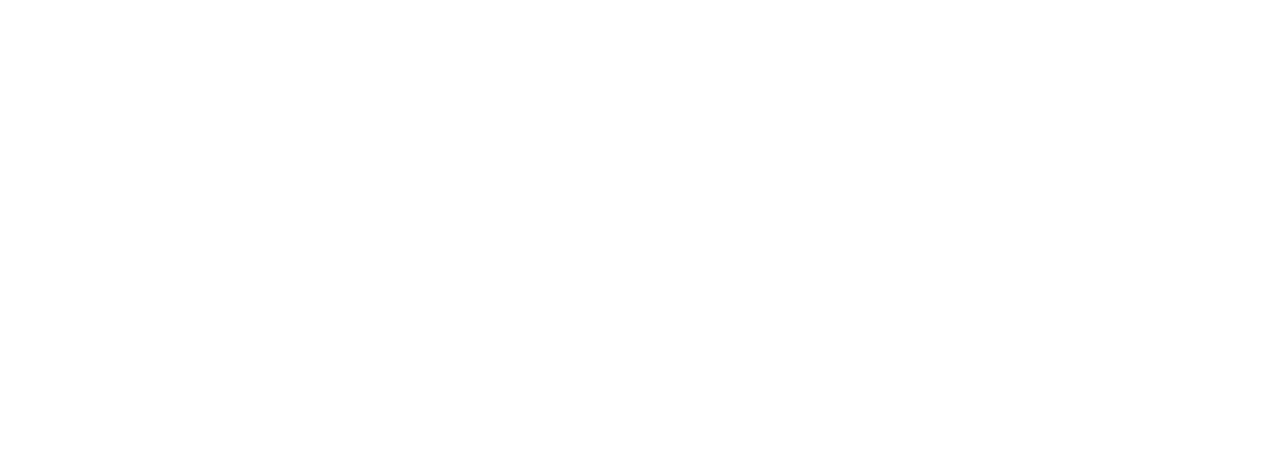
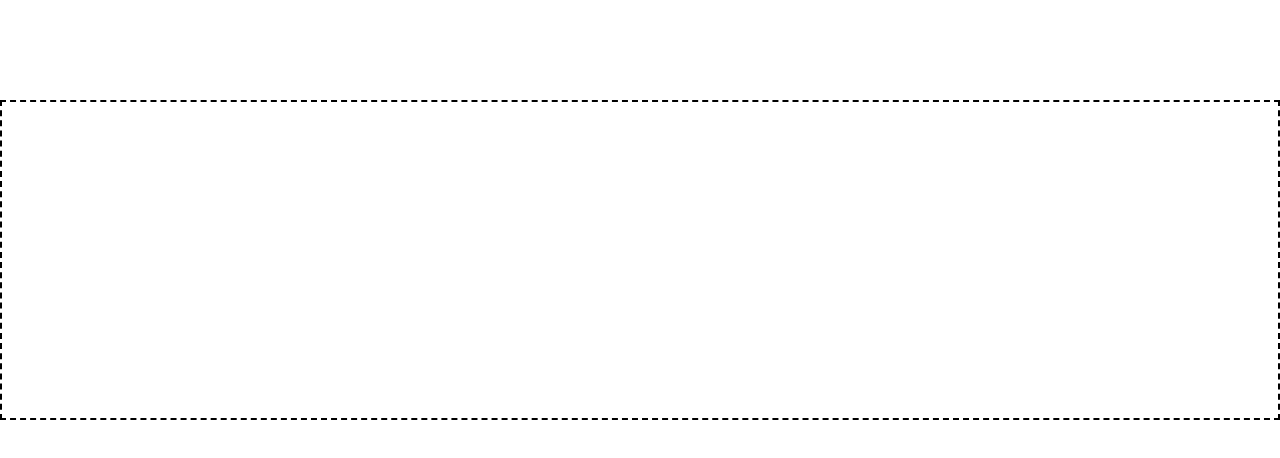
Before and after one commit to yamatatsu1215/react_techtrain, a React (Vite) app: page / in a window 1280 px wide. Shown: the top 458 px of the page. Built offline with nearby package versions, Linux system fonts and the light colour scheme.

Commit message:
uploadimages-app.tsx

```diff
--- a/src/App.tsx
+++ b/src/App.tsx
@@ -1,4 +1,5 @@
 import { Box } from "@mui/material"
+import { UploadImages } from "./components";
 
 function App() {
 
@@ -17,8 +18,9 @@
           margin: "0 auto",
     }}>
     </Box>
+    <UploadImages></UploadImages>
     </>
   )
 }
 
-export default App
+export default App;
```
